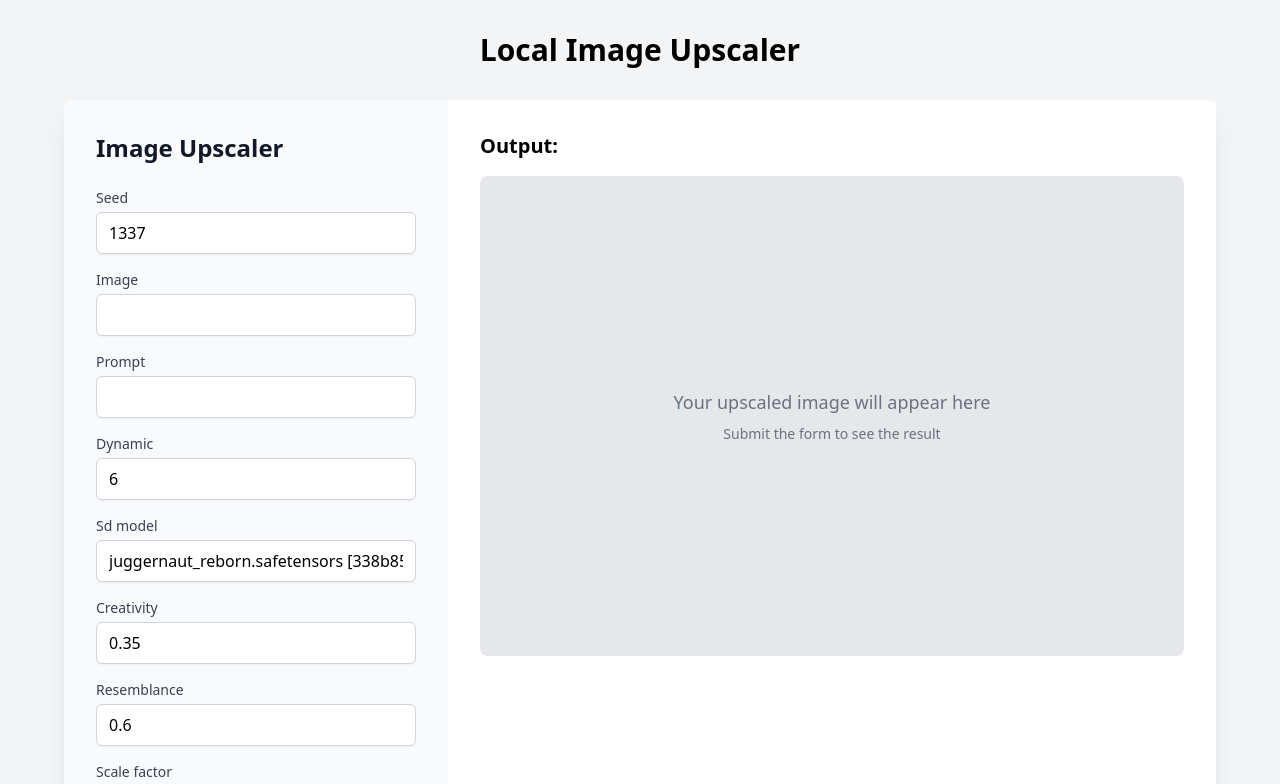
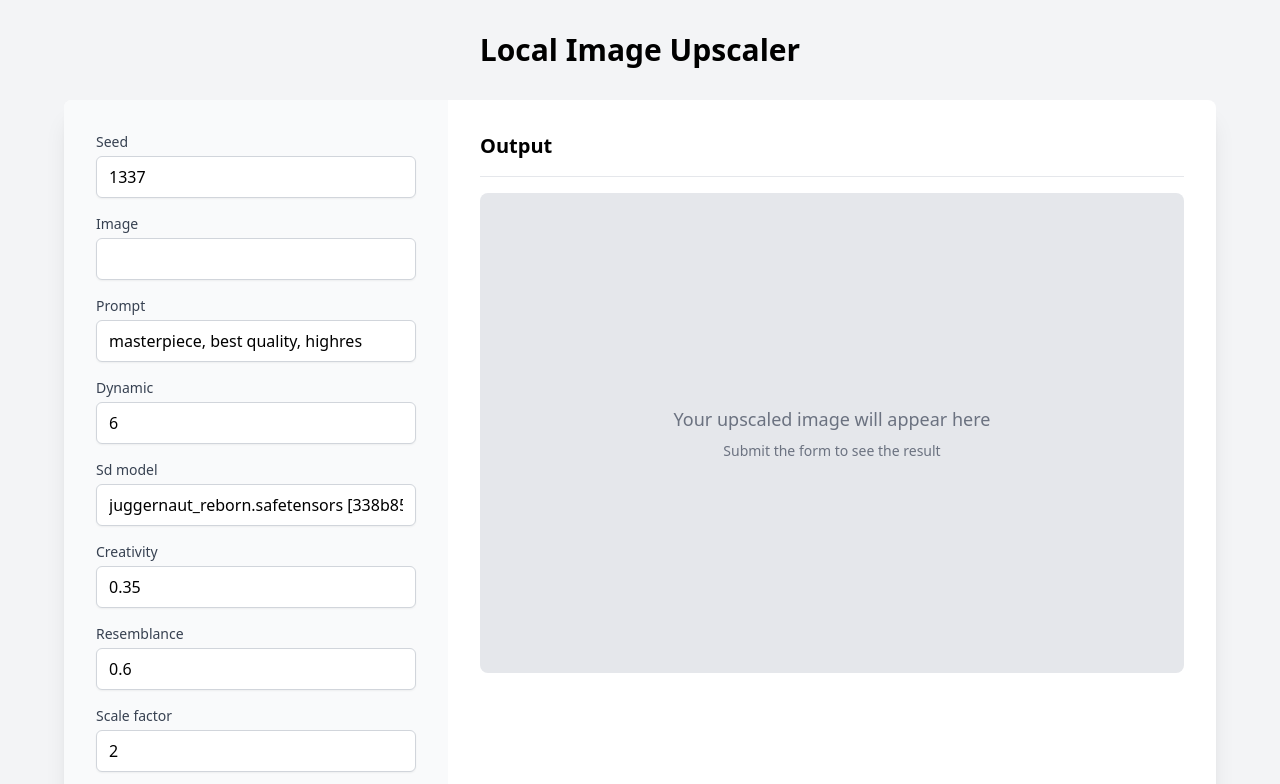
Before and after one commit to hershdhillon/cube-image-upscaler, a Next.js app: page / in a window 1280 px wide. Shown: the top 784 px of the page. Built offline with nearby package versions, Linux system fonts and the light colour scheme.

Commit message:
updated styles

```diff
--- a/src/components/UpscalerForm.js
+++ b/src/components/UpscalerForm.js
@@ -7,7 +7,7 @@ export default function UpscalerForm() {
     const [formData, setFormData] = useState({
         seed: 1337,
         image: '',
-        prompt: '',
+        prompt: 'masterpiece, best quality, highres',
         dynamic: 6,
         sd_model: 'juggernaut_reborn.safetensors [338b85bc4f]',
         creativity: 0.35,
@@ -51,7 +51,6 @@ export default function UpscalerForm() {
                     <div className="flex flex-col lg:flex-row">
                         {/* Form Section */}
                         <div className="lg:w-1/3 p-6 lg:p-8 bg-gray-50">
-                            <h2 className="text-2xl font-bold text-gray-900 mb-6">Image Upscaler</h2>
                             <form id="upscaler-form" onSubmit={handleSubmit} className="space-y-4">
                                 {Object.entries(formData).map(([key, value]) => (
                                     <div key={key}>
@@ -94,13 +93,14 @@ export default function UpscalerForm() {
 
                         {/* Output Section */}
                         <div className="lg:w-2/3 p-6 lg:p-8">
-                            <h3 className="text-xl font-semibold mb-4">Output:</h3>
+                            <h3 className="text-xl font-semibold mb-4">Output</h3>
+                            <hr className="mb-4" />
                             {result ? (
                                 result.error ? (
                                     <p className="text-red-600">{result.error}</p>
                                 ) : (
                                     <div className="space-y-4">
-                                        <div className="w-full h-[60vh] bg-gray-200 rounded-lg overflow-hidden">
+                                        <div className="w-full h-full bg-gray-200 rounded-lg overflow-hidden">
                                             <ImageComparisonSlider
                                                 originalImage={formData.image}
                                                 processedImage={result.output}
```
